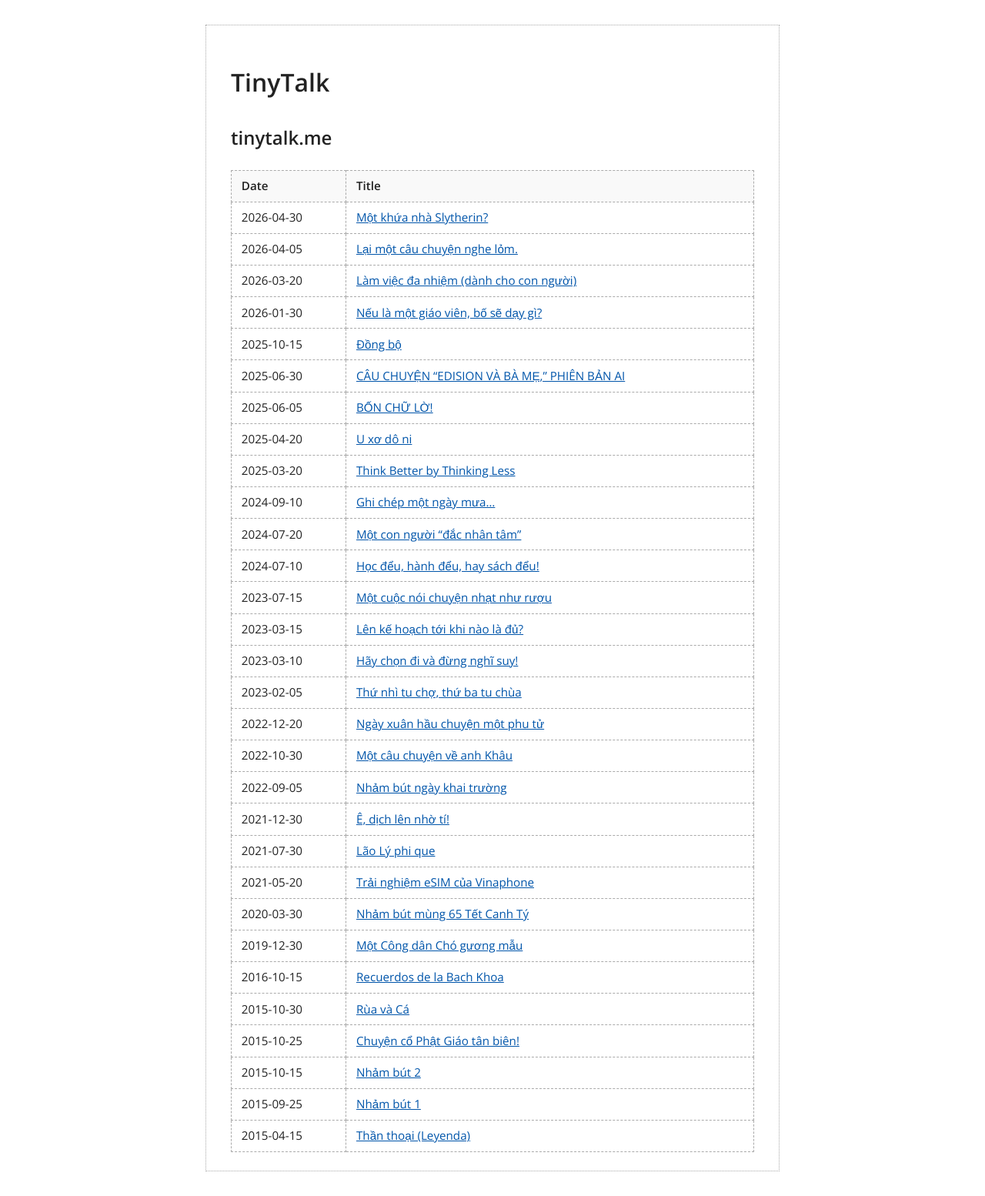
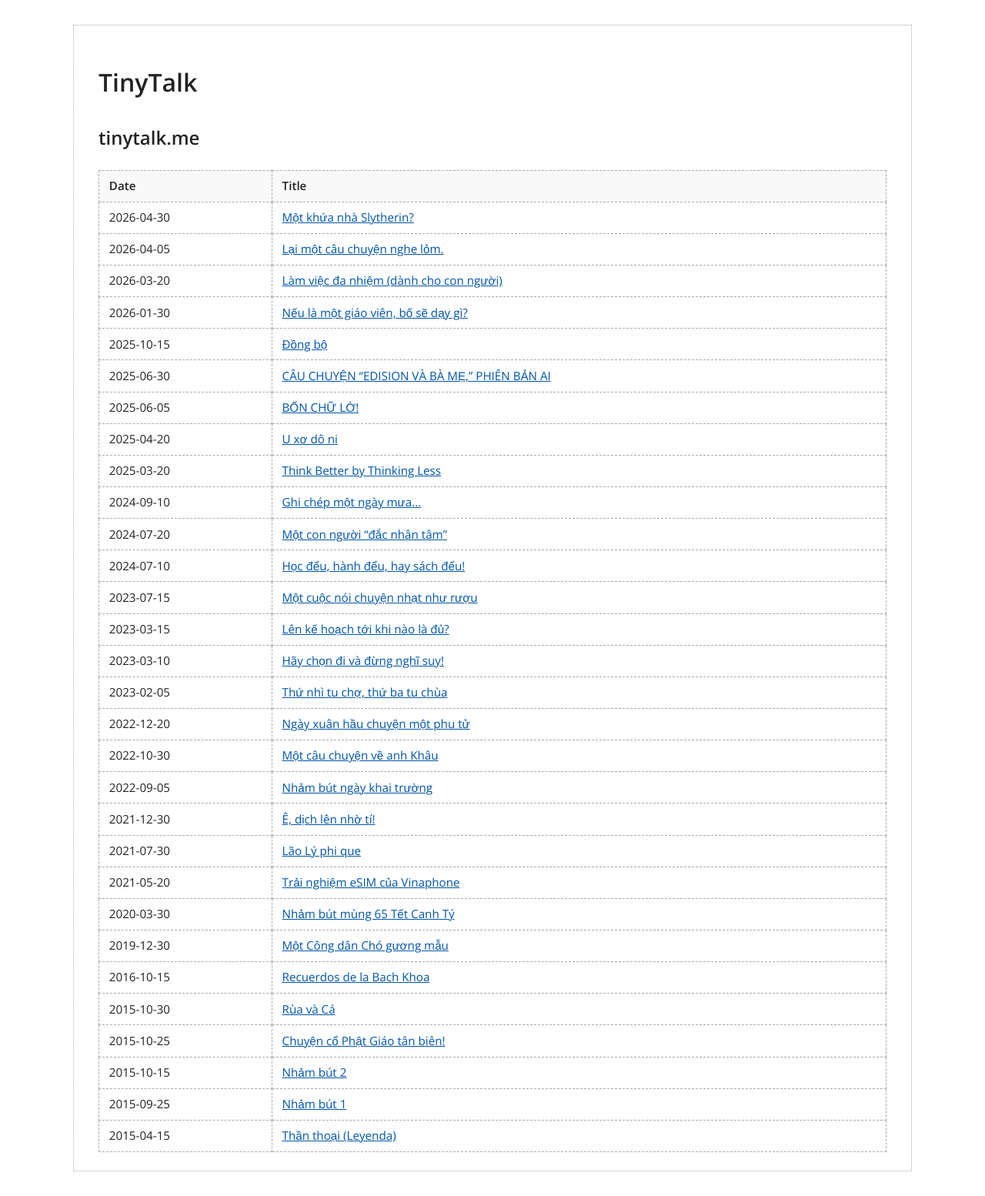
Before and after one commit to tuannv-j2c/tuannv-j2c.github.io, a Jekyll site: the page built from index.md, in a window 1280 px wide. Shown: the part 250-1804 px from the top of the page at 77% size. Built offline with Jekyll 4.4.1, drawn with Linux system fonts in a browser that asks for light colours.

Commit message:
publish 2026-05-09 21:54

```diff
--- a/assets/style.css
+++ b/assets/style.css
@@ -12,7 +12,7 @@ body {
 }
 
 .site-content {
-    max-width: 680px;
+    max-width: 1024px;
     margin: 2rem auto;
     padding: 1.5rem 2rem;
     border: 1px dotted #aaa;
```
